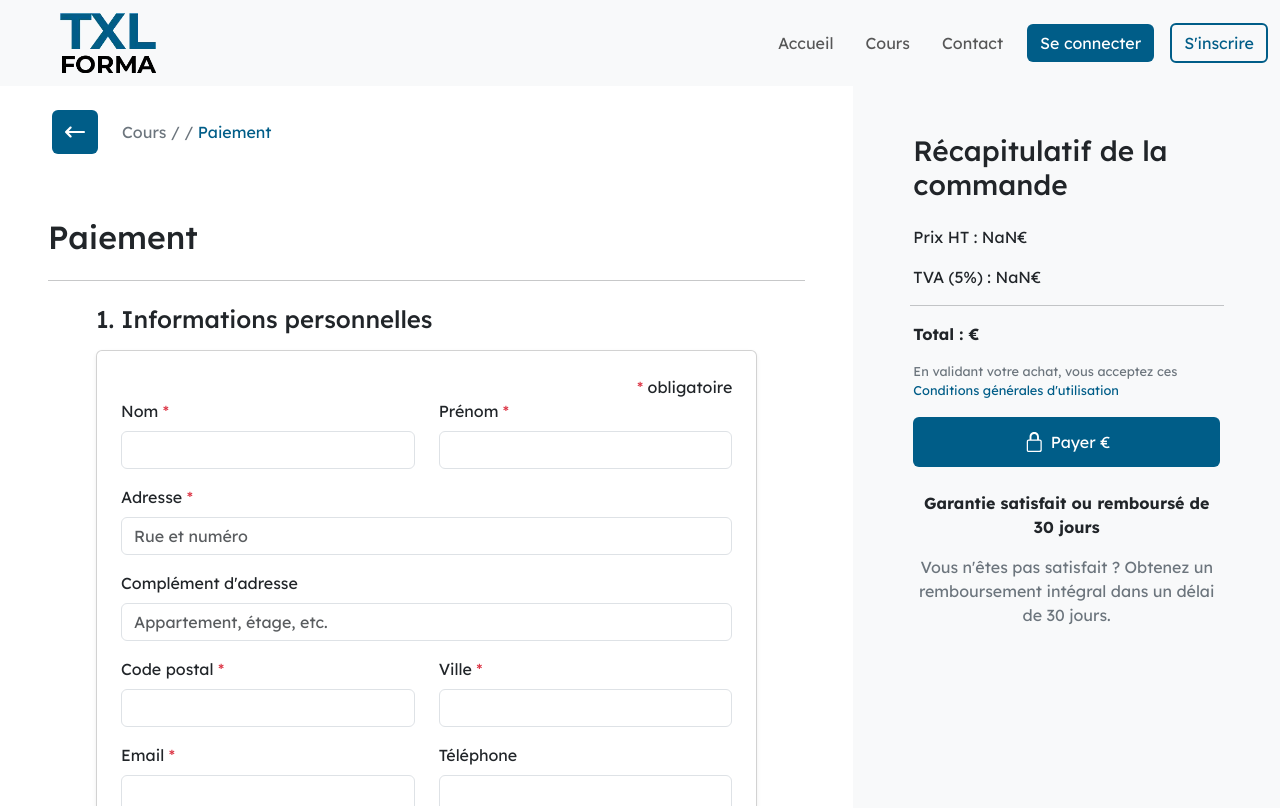
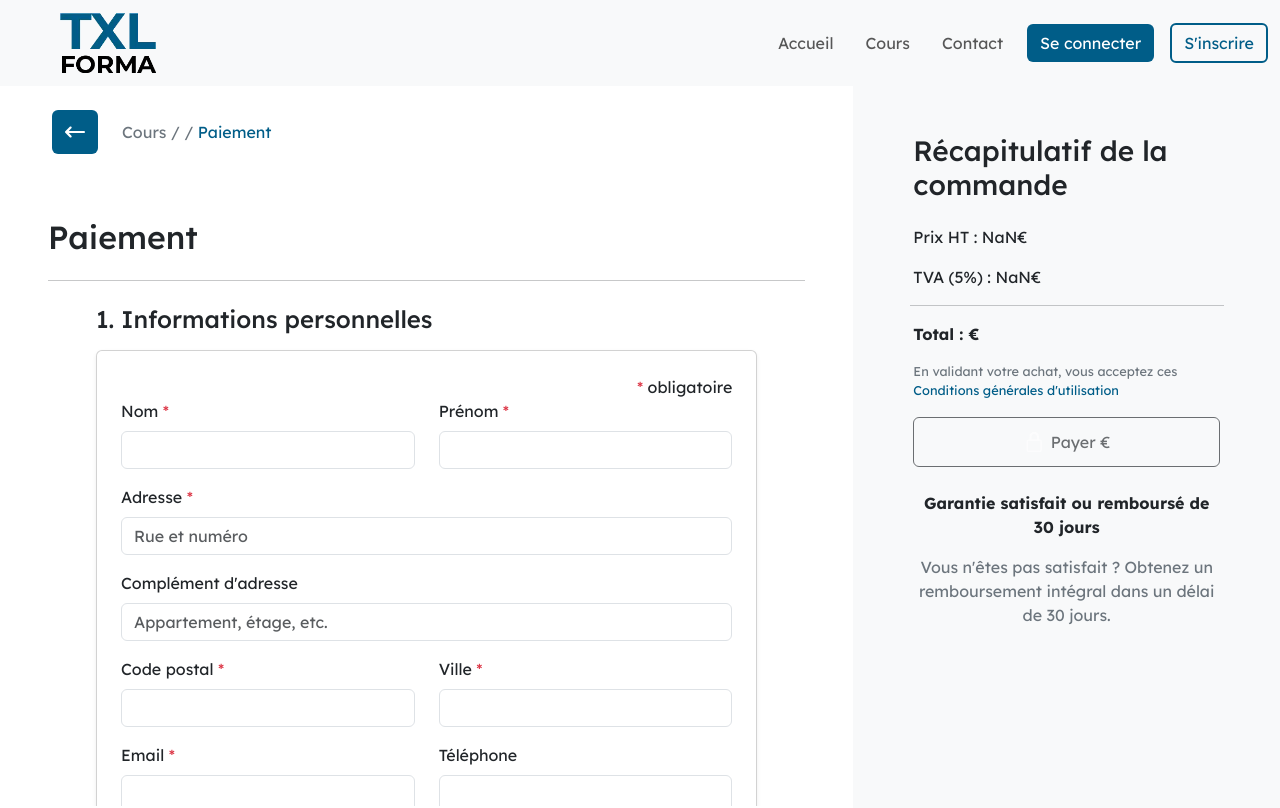
Before and after one commit to MatteoBaldinetti/SAE-501_Synapse, a React (Vite) app: page /cours-payment in a window 1280 px wide. Shown: the top 808 px of the page. Built offline with nearby package versions, Linux system fonts and the light colour scheme; no server answers.

Commit message:
Add payment verification

```diff
--- a/src/pages/student/CoursPayment.jsx
+++ b/src/pages/student/CoursPayment.jsx
@@ -1,13 +1,11 @@
 import "../../styles/CoursPayment.css";
 import { useEffect, useState } from "react";
-import { Link, useLocation } from "react-router-dom";
+import { Link, useLocation, useNavigate } from "react-router-dom";
 import { API_URL } from "../../constants/apiConstants";
 import { useAuth } from "../../contexts/AuthContext";
-import { useNavigate } from "react-router-dom";
 
 function CoursPayment() {
   const navigate = useNavigate();
-
   const { userId } = useAuth();
 
   const location = useLocation();
@@ -47,6 +45,8 @@ function CoursPayment() {
 
   const [errors, setErrors] = useState({});
 
+  /* ================= HANDLERS ================= */
+
   const handlePersonalChange = (e) => {
     const { id, value } = e.target;
     let newValue = value;
@@ -73,14 +73,18 @@ function CoursPayment() {
   const handleBillingChange = (e) => {
     const { name, value } = e.target;
     let newValue = value;
-    if (name === "postalCode")
+
+    if (name === "postalCode") {
       newValue = newValue.replace(/\D/g, "").slice(0, 5);
+    }
+
     setBillingInfo((prev) => ({ ...prev, [name]: newValue }));
   };
 
   const toggleSameAddress = () => {
     const newValue = !sameAddress;
     setSameAddress(newValue);
+
     if (newValue) {
       setBillingInfo({
         company: "",
@@ -94,13 +98,14 @@ function CoursPayment() {
 
   const handleCardChange = (e) => {
     const { name, value } = e.target;
+
     if (name === "number") {
       let digits = value.replace(/\D/g, "").slice(0, 16);
       digits = digits.replace(/(.{4})/g, "$1 ").trim();
-      setCardData((prev) => ({ ...prev, [name]: digits }));
+      setCardData((prev) => ({ ...prev, number: digits }));
     } else if (name === "cvc") {
       let digits = value.replace(/\D/g, "").slice(0, 3);
-      setCardData((prev) => ({ ...prev, [name]: digits }));
+      setCardData((prev) => ({ ...prev, cvc: digits }));
     }
   };
 
@@ -120,8 +125,52 @@ function CoursPayment() {
     }, 300);
   };
 
+  /* ================= VALIDATION ================= */
+
+  const isFormValid = () => {
+    const requiredPersonalFields = [
+      "firstName",
+      "lastName",
+      "address1",
+      "postalCode",
+      "city",
+      "email",
+    ];
+
+    for (const field of requiredPersonalFields) {
+      if (!personalInfo[field]?.trim()) return false;
+    }
+
+    if (!sameAddress) {
+      const requiredBillingFields = ["address1", "postalCode", "city"];
+      for (const field of requiredBillingFields) {
+        if (!billingInfo[field]?.trim()) return false;
+      }
+    }
+
+    if (payment === "card") {
+      if (
+        cardData.number.replace(/\s/g, "").length !== 16 ||
+        cardData.cvc.length !== 3 ||
+        cardData.exp.length !== 5
+      ) {
+        return false;
+      }
+    }
+
+    if (Object.keys(errors).length > 0) return false;
+
+    return true;
+  };
+
+  /* ================= PAYMENT ================= */
+
   const handlePayment = async () => {
-    const session = await fetch(`${API_URL}/sessions/search?userId=1&trainingId=${data.id}`);
+    if (!isFormValid()) return;
+
+    const session = await fetch(
+      `${API_URL}/sessions/search?userId=${userId}&trainingId=${data.id}`
+    );
     const sessionJson = await session.json();
 
     const inscription = {
@@ -129,43 +178,56 @@ function CoursPayment() {
       status: "CONFIRM",
       date: sessionJson[0].endDate,
       amount: data.price,
-      user: {id: userId},
-      session: {id: sessionJson[0].id},
-      training: {id:data.id}
-    }
+      user: { id: userId },
+      session: { id: sessionJson[0].id },
+      training: { id: data.id },
+    };
 
-    const res = await fetch(`${API_URL}/inscriptions`, {
+    await fetch(`${API_URL}/inscriptions`, {
       method: "POST",
       headers: { "Content-Type": "application/json" },
       body: JSON.stringify(inscription),
     });
 
-    navigate("/payment-confirmation")
-  }
+    navigate("/payment-confirmation");
+  };
+
+  /* ================= EFFECTS ================= */
 
   useEffect(() => {
     const fetchData = async () => {
       const res = await fetch(`${API_URL}/trainings/${id}`);
-      const data = await res.json();
-      setData(data);
+      const json = await res.json();
+      setData(json);
     };
     fetchData();
   }, [id]);
 
   useEffect(() => {
     const newErrors = {};
+
     if (personalInfo.postalCode && personalInfo.postalCode.length !== 5)
       newErrors.postalCode = "Code postal invalide";
+
     if (personalInfo.email && !/^\S+@\S+\.\S+$/.test(personalInfo.email))
       newErrors.email = "Email invalide";
-    if (personalInfo.phone && personalInfo.phone.length !== 10)
+
+    if (
+      personalInfo.phone &&
+      personalInfo.phone.replace(/\s/g, "").length !== 10
+    )
       newErrors.phone = "Téléphone invalide";
+
     if (cardData.number && cardData.number.replace(/\s/g, "").length !== 16)
       newErrors.number = "Numéro de carte invalide";
+
     if (cardData.cvc && cardData.cvc.length !== 3)
       newErrors.cvc = "CVC invalide";
+
     setErrors(newErrors);
   }, [personalInfo, cardData]);
+
+  /* ================= JSX ================= */
 
   const renderDrawer = (method) => {
     if (method === "card") {
@@ -185,19 +247,19 @@ function CoursPayment() {
               <div className="invalid-feedback">{errors.number}</div>
             )}
           </div>
+
           <div className="row">
             <div className="col-md-6 mb-3">
               <label className="form-label">Date d'expiration</label>
               <input
                 type="text"
                 className="form-control"
-                name="exp"
                 placeholder="MM/AA"
                 value={cardData.exp}
                 onChange={handleCardDate}
-                maxLength={5}
               />
             </div>
+
             <div className="col-md-6 mb-3">
               <label className="form-label">CVC</label>
               <input
@@ -214,7 +276,9 @@ function CoursPayment() {
           </div>
         </>
       );
-    } else if (method === "paypal") {
+    }
+
+    if (method === "paypal") {
       return (
         <>
           <h6>PayPal</h6>
@@ -226,7 +290,9 @@ function CoursPayment() {
           </button>
         </>
       );
-    } else if (method === "googlepay") {
+    }
+
+    if (method === "googlepay") {
       return (
         <>
           <h6>Google Pay</h6>
@@ -572,7 +638,7 @@ function CoursPayment() {
               </Link>
             </p>
             <div className="d-flex justify-content-center align-items-center">
-              <button className="btn btn-payment d-flex align-items-center justify-content-center gap-2" onClick={handlePayment}>
+              <button className="btn btn-payment d-flex align-items-center justify-content-center gap-2" onClick={handlePayment} disabled={!isFormValid()}>
                 <svg
                   width={20}
                   height={20}
@@ -586,6 +652,7 @@ function CoursPayment() {
                 </svg>
                 Payer {data.price}€
               </button>
+
             </div>
             <p className="mt-4 fw-bold text-center">
               Garantie satisfait ou remboursé de 30 jours
```
